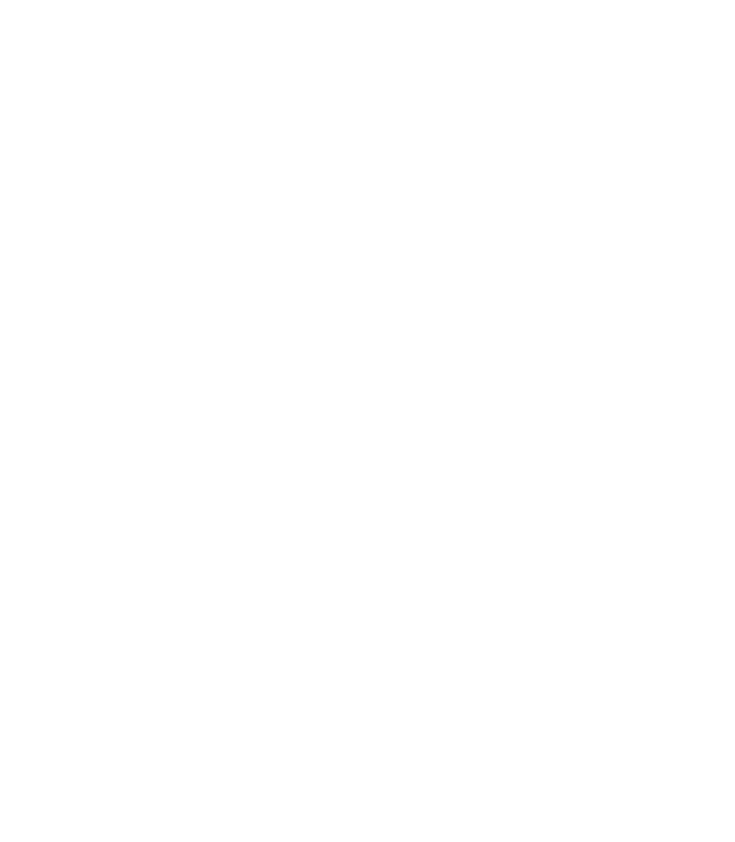
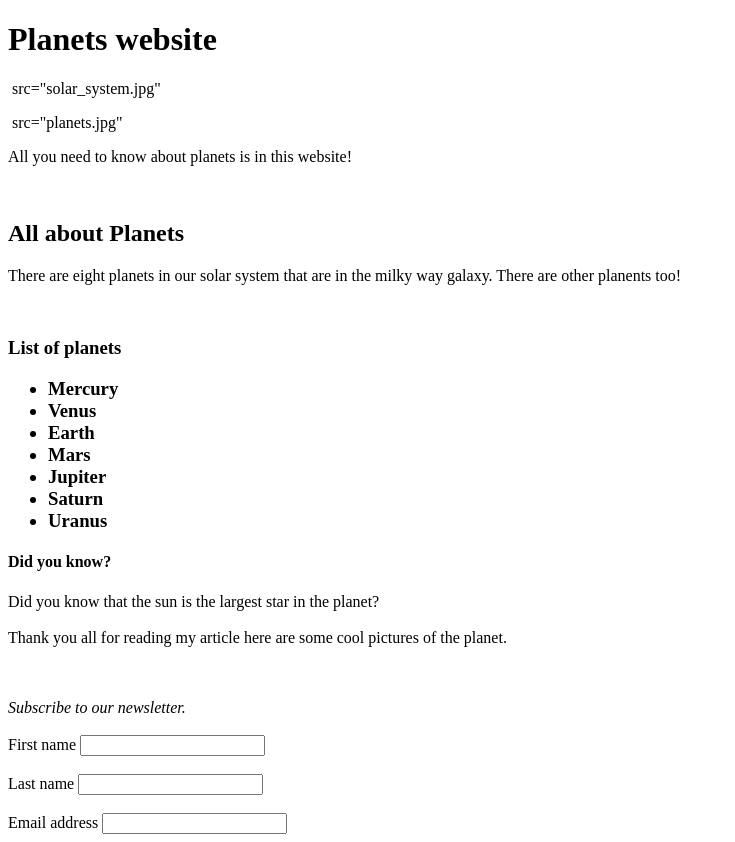
Before and after one commit to Victoria-Karwitha/alx_html_css, a plain HTML site: page html_basic/index.html in a window 1280 px wide. Shown: the whole page, without its empty margins (0-735 px from the left). Before the commit the page ends 800 px from the top, so only its background shows below. Drawn offline with Linux system fonts and the light colour scheme.

Commit message:
Added forms

```diff
--- a/html_basic/index.html
+++ b/html_basic/index.html
@@ -1,10 +1,40 @@
 <!DOCTYPE html>
 <html>
-    <body>
         <head>
             <title>
-                hello world!
+                MY FIRST WEBSITE!
             </title>
+
         </head>
+    <body>
+<h1> Planets website </h1>
+<p> <img> src="solar_system.jpg" </p>
+<p> <img> src="planets.jpg"</p>
+<p> All you need to know about planets is in this website! </p><br>
+<h2>All about Planets </h2>
+<P> There are eight planets in our solar system that are in the milky way galaxy. There are other planents too!  </P><br>
+<h3> List of planets<h3>
+<p> <ul><li> Mercury</li>
+        <li> Venus</li>
+        <li> Earth</li>
+        <li> Mars </li>
+        <li> Jupiter</li>
+        <li> Saturn</li>
+        <li> Uranus </li>
+     </ul>
+</p>
+<h4>Did you know? </h4>
+<p> Did you know that the sun is the largest star in the planet?<br><br>
+    Thank you all for reading my article here are some cool pictures of the planet.
+</p><br><br>
+<form action="" method="">
+    <I>Subscribe to our newsletter.<br><br></I>
+    <label for="first name"> First name</label>
+    <input type="text" id="firstname" name=""><br><br>
+    <label for="last name"> Last name</label>
+    <input type="text" id="lastname" name=""><br><br>
+    <label for="Emailaddress"> Email address</label>
+    <input type="text" id="Emailaddress" name="">
+
     </body>
 </html>
```
